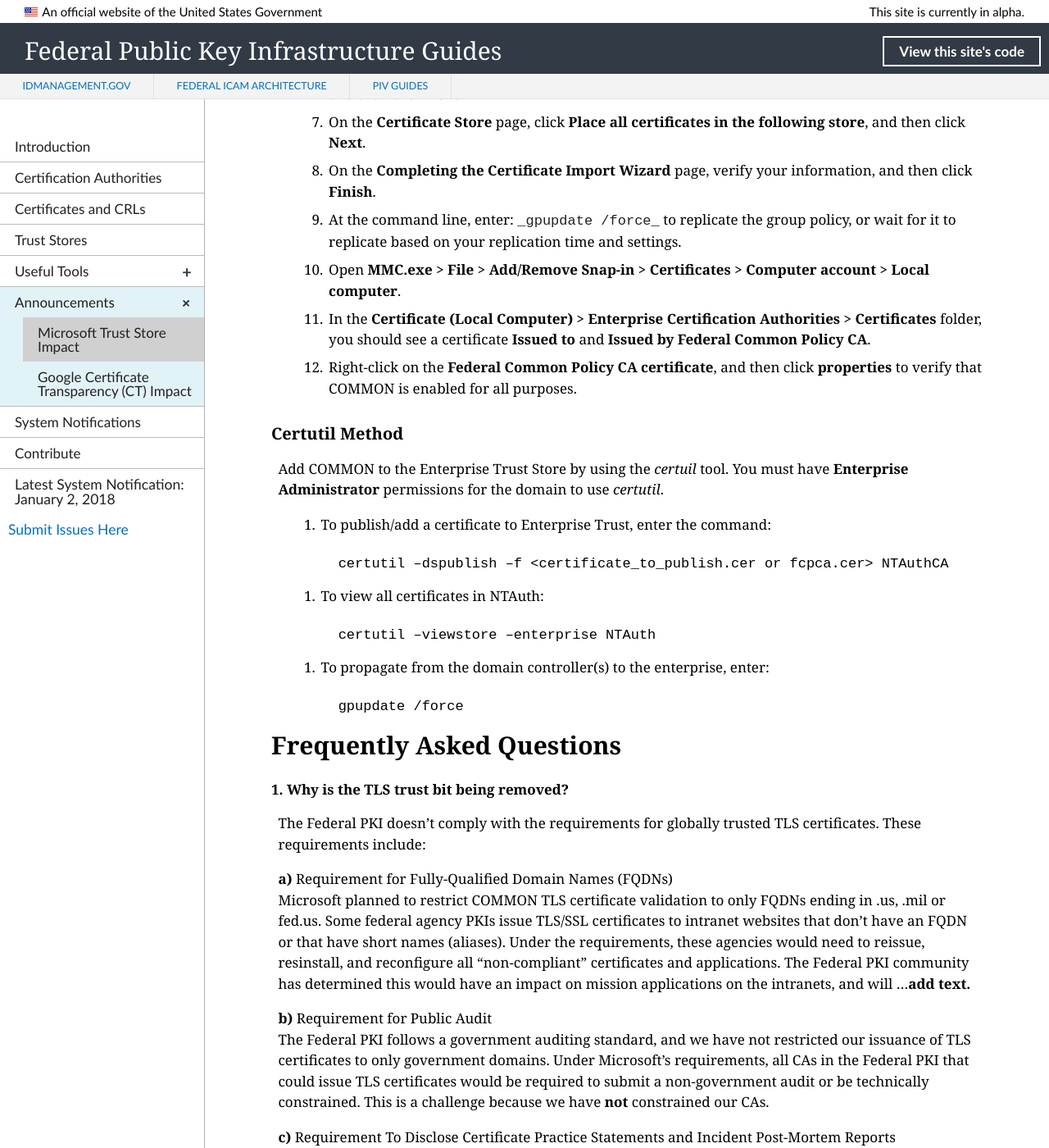
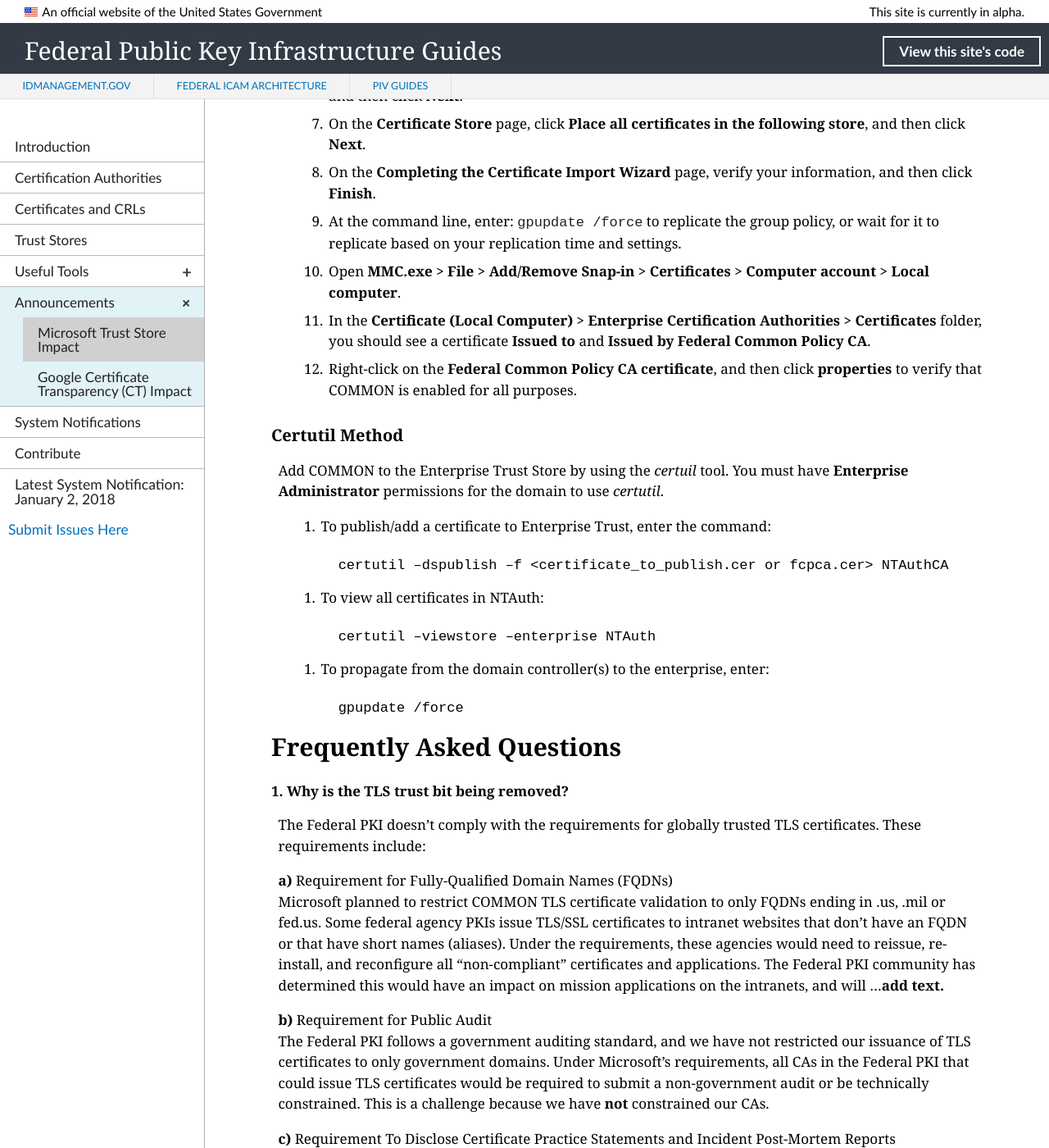
Before and after one commit to GSA/fpki-guides, a Jekyll site: the page built from _announcements/01_microsoft_constraint.md, in a window 1280 px wide and 1400 px high, scrolled down 2002 px. Shown: the whole window at 82% size. Built offline with Jekyll 4.4.1, drawn with Linux system fonts in a browser that asks for light colours; nearby versions of some CDN libraries; library files that are not in the unit come from our copies; some of the changed text lies outside the part shown.

Commit message:
Update 01_microsoft_constraint.md
Little fixes

```diff
--- a/_announcements/01_microsoft_constraint.md
+++ b/_announcements/01_microsoft_constraint.md
@@ -19,9 +19,9 @@
 3. The website uses TLS/SSL certificates that were issued from Federal PKI CAs
 4. These certificates validate to the U.S. Government Root CA (i.e., COMMON)
 
-This will also impact cross-agency users of these intranet websites.  For example, a State<!--Department of State (DOS) or State Government user (ex: California)--> user browsing to a DHS-hosted intranet website.
+This will also impact cross-agency users of these intranet websites.  For example, a State<!--Do we mean Department of State (DOS) or State Government user (ex: California)--> user browsing to a DHS-hosted intranet website.
 
-You can mitigate the impact for the government intranet websites for all government-furnished equipment by using configuration management tools that include your agency's group policy objects or _certutil_, as described below.<!--LaChelle used all lowercase for "group policy object(s)," so change it here too.-->
+You can mitigate the impact for the government intranet websites for all government-furnished equipment by using configuration management tools that include your agency's group policy objects or _certutil_, as described below.<!--Changed to all lowercase for "group policy object(s)" with no acronym, per LaChelle's changes.-->
 
 {% info-alert.html content="Your network smartcard logon using PIV and CAC is not impacted." %}
 
@@ -50,14 +50,14 @@
 
 ### Group Policy Object (Recommended)
 1. Log into a Domain Controller server as a member of the **Enterprise Administrators** group.
-2. Open the GPMC: _gpmc.msc_
+2. Open the GPMC: `gpmc.msc`
 3. Within the appropriate group policy object applied to the Domain, go to _Computer Configuration\Policies\Windows Settings\Security Settings\Public Key Policies\_.
 4. Right-click **Trusted Root Certification Authorities**, and then click **Import**.
 5. On the _Welcome to the Certificate Import Wizard_ page, click **Next**.
 6. On the **File to Import** page, enter the path to the certificate files (e.g., _\\adfsresource\c$\fcpca.cer_), and then click **Next**.
 7. On the **Certificate Store** page, click **Place all certificates in the following store**, and then click **Next**.
 8. On the **Completing the Certificate Import Wizard** page, verify your information, and then click **Finish**.
-9. At the command line, enter: `_gpupdate /force_` to replicate the group policy, or wait for it to replicate based on your replication time and settings.
+9. At the command line, enter: `gpupdate /force` to replicate the group policy, or wait for it to replicate based on your replication time and settings.
 10. Open **MMC.exe &gt; File &gt; Add/Remove Snap-in &gt; Certificates &gt; Computer account &gt; Local computer**.
 11. In the **Certificate (Local Computer) &gt; Enterprise Certification Authorities &gt; Certificates** folder, you should see a certificate **Issued to** and **Issued by Federal Common Policy CA**.
 12. Right-click on the **Federal Common Policy CA certificate**, and then click **properties** to verify that COMMON is enabled for all purposes.
@@ -89,7 +89,7 @@
 The Federal PKI doesn't comply with the requirements for globally trusted TLS certificates.  These requirements include:
 
 **a)** Requirement for Fully-Qualified Domain Names (FQDNs)<br>
-Microsoft planned to restrict COMMON TLS certificate validation to only FQDNs ending in .us, .mil or fed.us.  Some federal agency PKIs issue TLS/SSL certificates to intranet websites that don't have an FQDN or that have short names (aliases). Under the requirements, these agencies would need to reissue, resinstall, and reconfigure all "non-compliant" certificates and applications.  The Federal PKI community has determined this would have an impact on mission applications on the intranets, and will ...**add text.**
+Microsoft planned to restrict COMMON TLS certificate validation to only FQDNs ending in .us, .mil or fed.us.  Some federal agency PKIs issue TLS/SSL certificates to intranet websites that don't have an FQDN or that have short names (aliases). Under the requirements, these agencies would need to reissue, re-install, and reconfigure all "non-compliant" certificates and applications.  The Federal PKI community has determined this would have an impact on mission applications on the intranets, and will ...**add text.**
 
 **b)** Requirement for Public Audit<br>
 The Federal PKI follows a government auditing standard, and we have not restricted our issuance of TLS certificates to only government domains. Under Microsoft's requirements, all CAs in the Federal PKI that could issue TLS certificates would be required to submit a non-government audit or be technically constrained.  This is a challenge because we have **not** constrained our CAs.
```
Also changed, not shown: other parts of _announcements/01_microsoft_constraint.md (+2 -2 lines).
